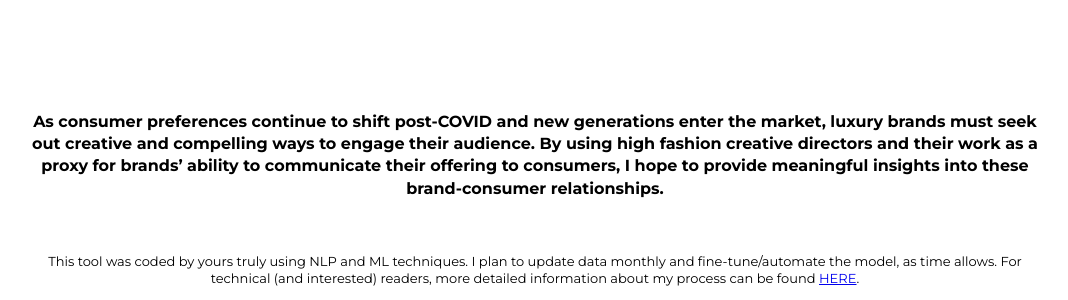
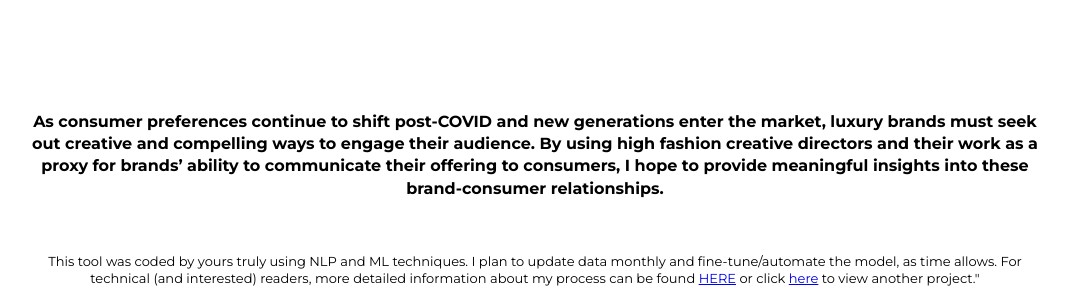
Before and after one commit to michaelbeihua/michaelbeihua.github.io, a plain HTML site: page sentimentanalysis.html in a window 1280 px wide. Shown: the part 842-1142 px from the top of the page, without its empty margins (105-1173 px from the left). Drawn offline with Linux system fonts and the light colour scheme.

Commit message:
Update sentimentanalysis.html

```diff
--- a/sentimentanalysis.html
+++ b/sentimentanalysis.html
@@ -49,6 +49,6 @@
     <p style="width: 80%; margin-left: auto; margin-right: auto; text-align: center; font-size: small;">
         This tool was coded by yours truly using NLP and ML techniques.
         I plan to update data monthly and fine-tune/automate the model, as time allows.
-        For technical (and interested) readers, more detailed information about my process can be found <a href="sentimentanalysisbts.html">HERE</a>.
+        For technical (and interested) readers, more detailed information about my process can be found <a href="sentimentanalysisbts.html">HERE</a> or click <a href="index.html">here</a> to view another project."
     </p>
 </body>
```
